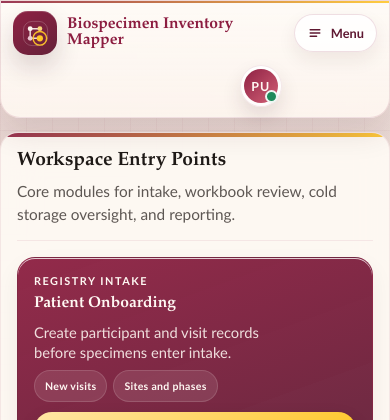
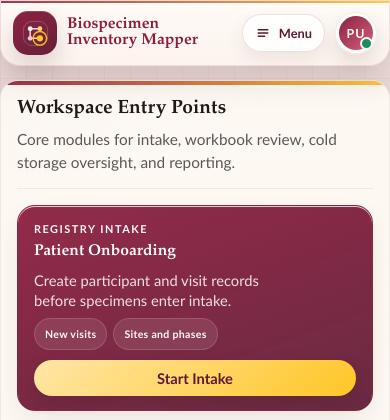
Before and after one commit to mganesh1610/codex-creator-challenge-demo, a FastAPI app: page / in a window 390 px wide. Shown: the top 420 px of the page. Run offline with FastAPI, Linux system fonts and the light colour scheme; some libraries are stand-ins or nearby versions.

Commit message:
Align mobile topbar avatar in header row

```diff
--- a/public/static/styles.css
+++ b/public/static/styles.css
@@ -2201,6 +2201,12 @@ input[type="text"] {
     padding: 0 0 32px;
   }
 
+  .workspace-bar-main {
+    grid-template-columns: minmax(0, 1fr) auto auto;
+    gap: 10px;
+    align-items: center;
+  }
+
   .workspace-bar {
     top: 0;
     padding: 10px 12px 10px;
@@ -2212,7 +2218,10 @@ input[type="text"] {
   }
 
   .workspace-brand {
+    grid-column: 1;
+    grid-row: 1;
     gap: 10px;
+    min-width: 0;
   }
 
   .workspace-brand-mark {
@@ -2228,10 +2237,14 @@ input[type="text"] {
 
   .workspace-brand-title {
     font-size: 0.98rem;
+    line-height: 1.04;
   }
 
   .workspace-mobile-menu {
     display: block;
+    grid-column: 2;
+    grid-row: 1;
+    justify-self: end;
   }
 
   .workspace-nav {
@@ -2251,6 +2264,8 @@ input[type="text"] {
 
   .workspace-user-block {
     width: auto;
+    grid-column: 3;
+    grid-row: 1;
     justify-content: flex-end;
     justify-self: end;
   }
```
Also changed, not shown: static/styles.css (+15 -0 lines).
